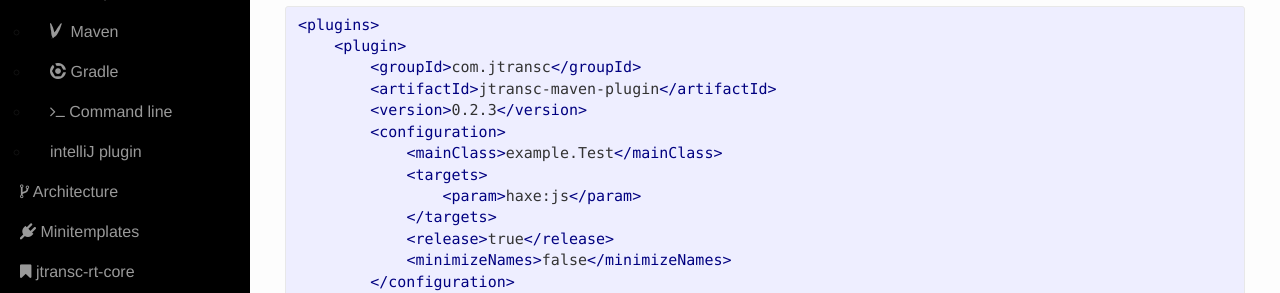
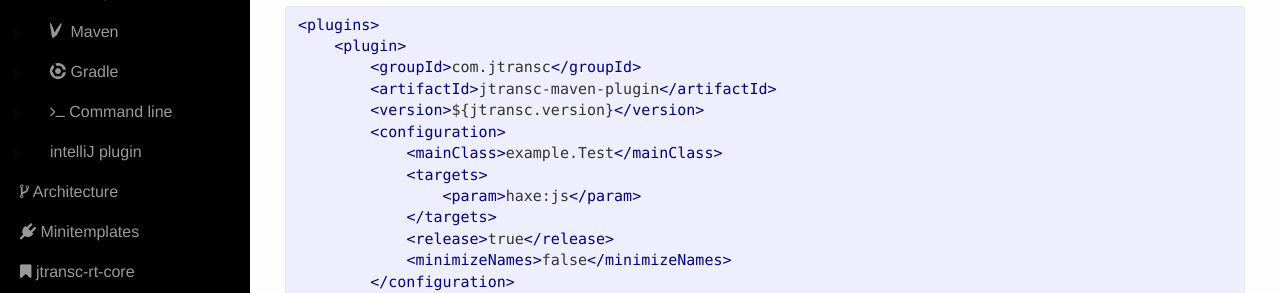
Before and after one commit to intrigus/docs.jtransc.com, a Jekyll site: the page built from usage/maven/index.md, in a window 1280 px wide and 900 px high. Shown: the part 269-562 px from the top of the window. Built offline with Jekyll 4.4.1, drawn with Linux system fonts in a browser that asks for light colours.

Commit message:
Update index.md

```diff
--- a/usage/maven/index.md
+++ b/usage/maven/index.md
@@ -14,7 +14,7 @@
     <plugin>
         <groupId>com.jtransc</groupId>
         <artifactId>jtransc-maven-plugin</artifactId>
-        <version>0.2.3</version>
+        <version>${jtransc.version}</version>
         <configuration>
             <mainClass>example.Test</mainClass>
             <targets>
```
